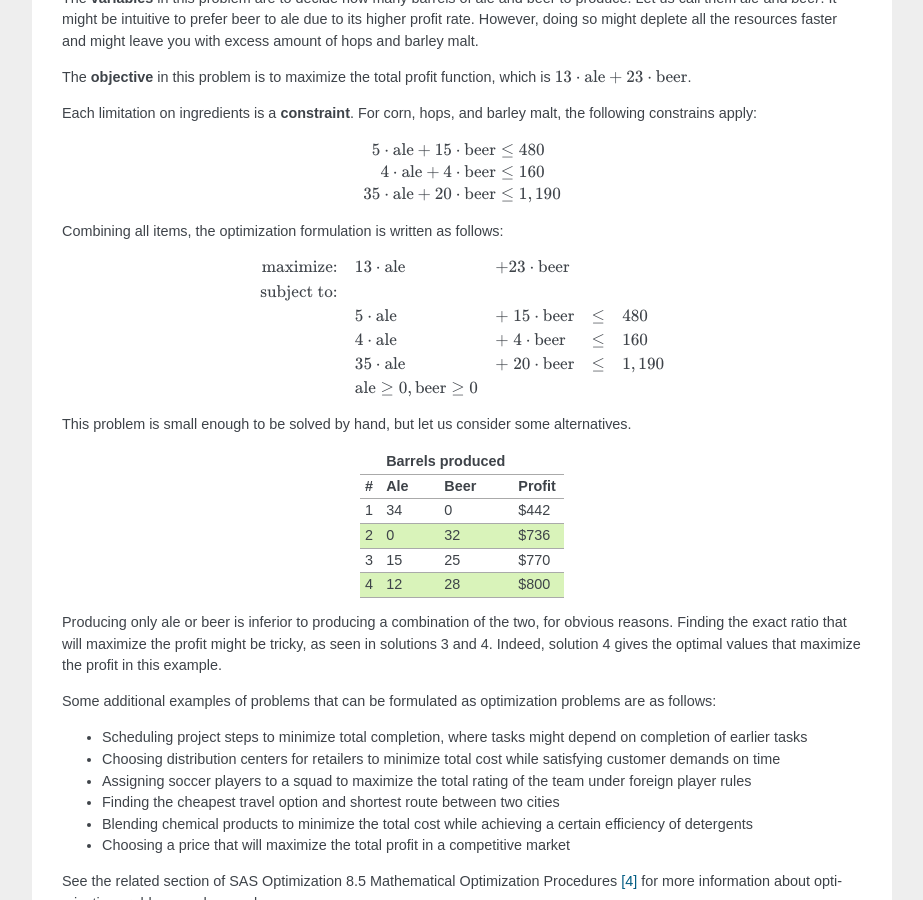
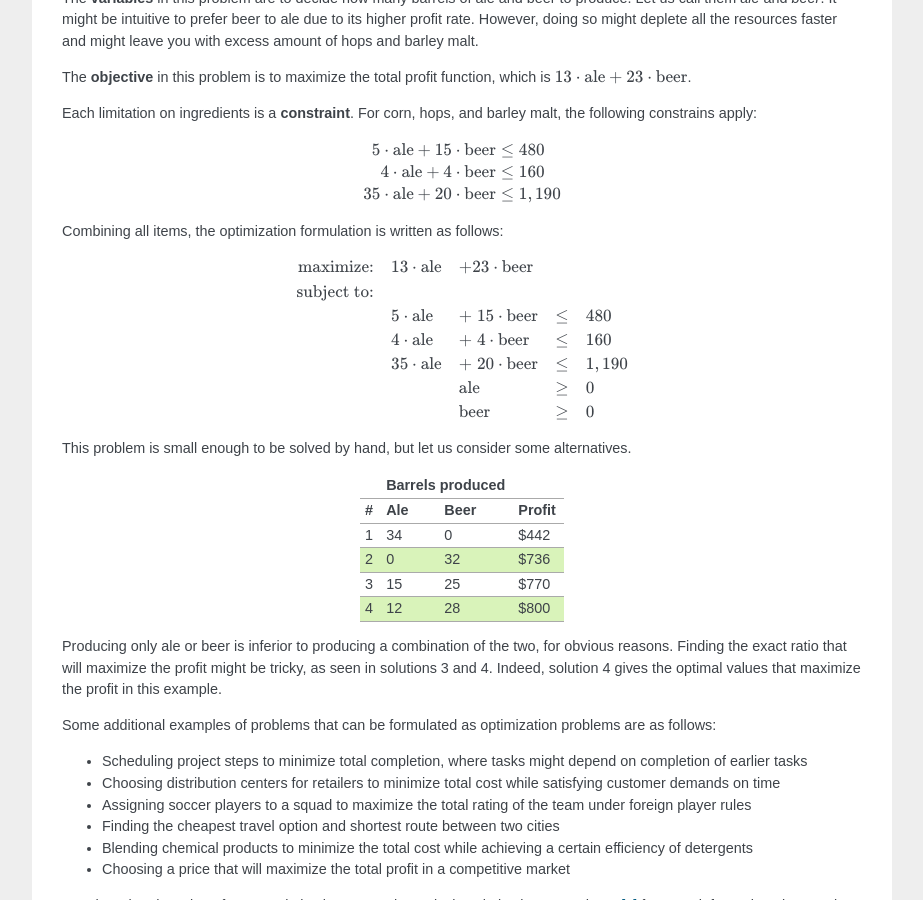
Before and after one commit to sassoftware/sasoptpy, a Sphinx documentation site: the page built from doc/guide/intro.rst, in a window 1280 px wide and 900 px high, scrolled down 1443 px. Shown: the whole window, without its empty margins (238-1161 px from the left). Built offline with Sphinx 7.4.7, drawn with Linux system fonts in a browser that asks for light colours; formulas are drawn with MathJax 3.

Commit message:
Changed alignment

```diff
--- a/doc/guide/intro.rst
+++ b/doc/guide/intro.rst
@@ -111,7 +111,8 @@ Combining all items, the optimization formulation is written as follows:
     &5 \cdot \text{ale} &+ \; 15 \cdot \text{beer} &\leq& 480 \\
     &4 \cdot \text{ale} &+ \; 4 \cdot \text{beer} &\leq& 160 \\
     &35 \cdot \text{ale} &+ \; 20 \cdot \text{beer} &\leq& 1,190 \\
-    & \text{ale} \geq 0, \text{beer} \geq 0
+    & & \text{ale} & \geq & 0 \\
+    & & \text{beer} & \geq & 0
     \end{array}
 
 This problem is small enough to be solved by hand, but let us consider some alternatives.
```
